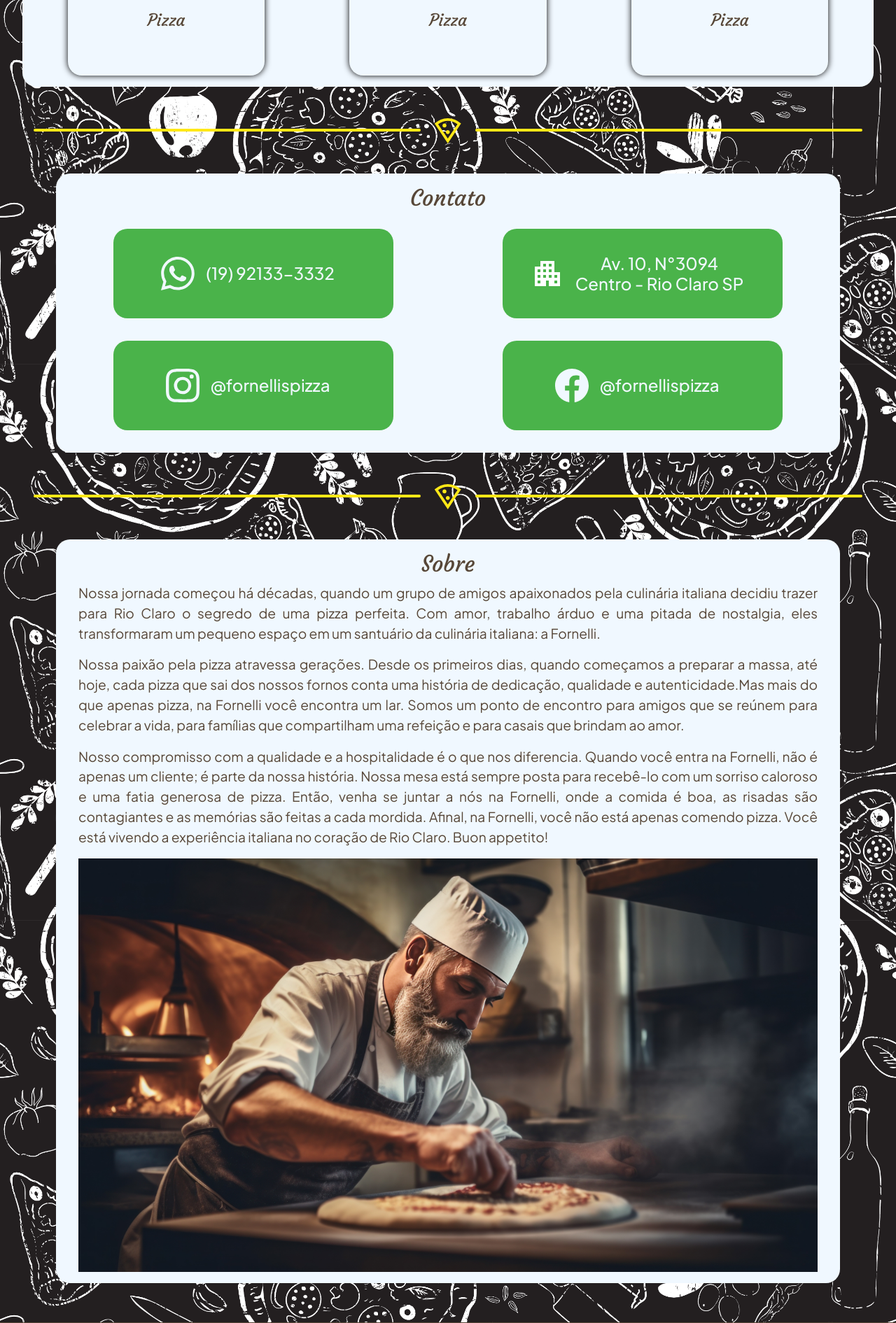
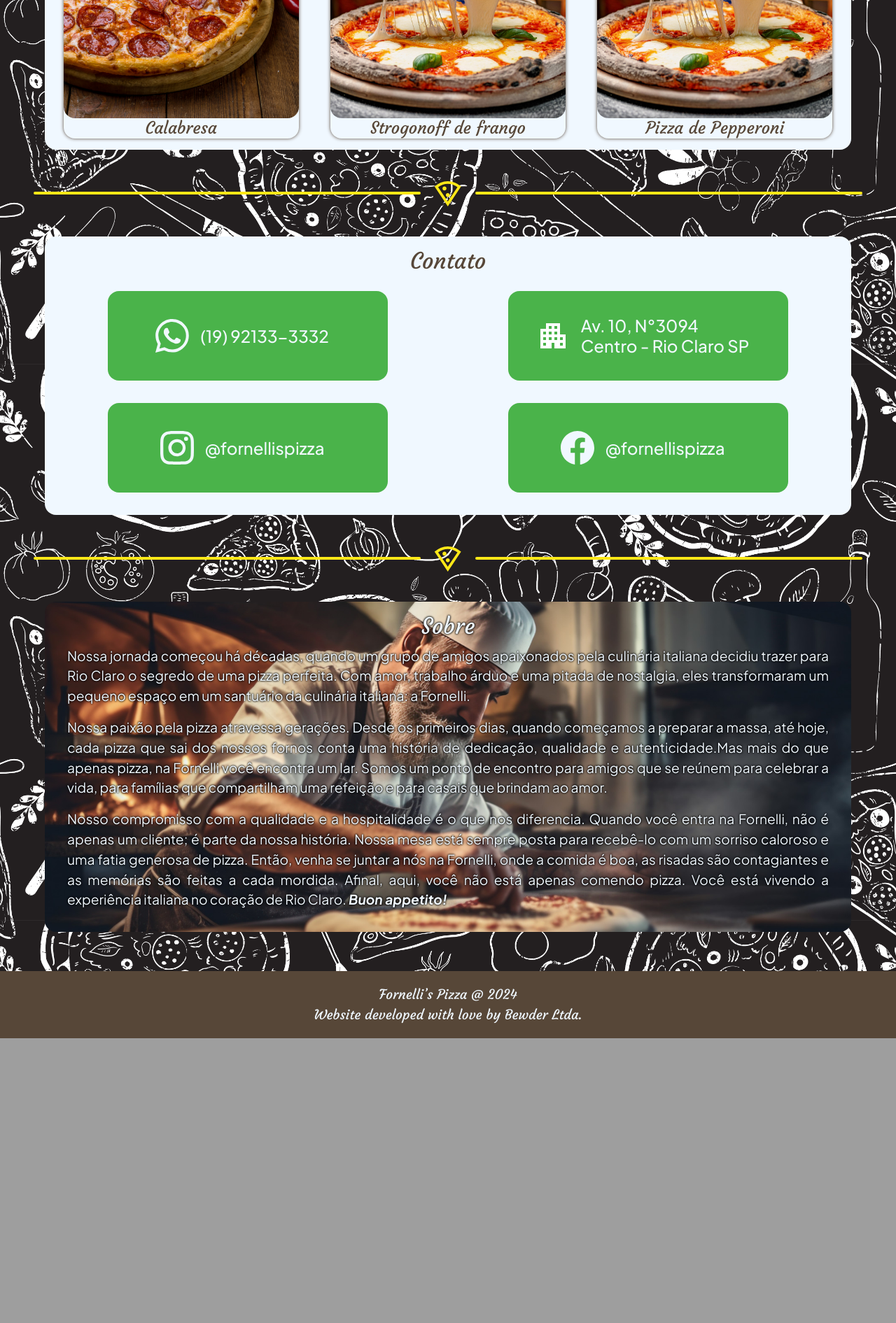
Before and after one commit to jol-tm/fornellis-pizza, a PHP site: page / in a window 1280 px wide. Shown: the part 1864-3755 px from the top of the page at 70% size. After the commit the page ends 3348 px from the top, so only its background shows below. Run offline with PHP 8.4, Linux system fonts and the light colour scheme.

Commit message:
Padronizado tamanho de imagens e ajustes

```diff
--- a/index.html
+++ b/index.html
@@ -48,11 +48,11 @@
             <div class="carousel-item active" data-bs-interval="10000">
                 <img src="imgs/img1-carrosel.jpeg" class="d-block w-100" alt="...">
             </div>
-            <div class="carousel-item" data-bs-interval="2000">
-                <img src="imgs/img-test.jpeg" class="d-block w-100" alt="...">
+            <div class="carousel-item" data-bs-interval="5000">
+                <img src="imgs/img2-carrosel.jpeg" class="d-block w-100" alt="...">
             </div>
-            <div class="carousel-item">
-                <img src="imgs/img-test.jpeg" class="d-block w-100" alt="...">
+            <div class="carousel-item" data-bs-interval="5000">
+                <img src="imgs/img3-carrosel.jpeg" class="d-block w-100" alt="...">
             </div>
         </div>
         <button class="carousel-control-prev" type="button" data-bs-target="#carouselExampleInterval" data-bs-slide="prev">
@@ -82,38 +82,40 @@
         <div id="menu-cards-box" class="row d-flex justify-content-center">
             <div class="col-xl-4 col-md-6">
                 <div class="menu-card">
-                    <img class="img-fluid" src="imgs/marguerita.jpg" alt="">
+                    <img class="img-fluid" src="imgs/cardapio/marguerita.jpg" alt="">
                     <h4>Marguerita</h4>
+                    <div class="item-descriptor"><p>Tomate, mussarela e manjericão</p></div>
                 </div>
             </div>
             <div class="col-xl-4 col-md-6">
                 <div class="menu-card">
-                    <img class="img-fluid" src="imgs/marguerita.jpg" alt="">
-                    <h4>Pizza</h4>
+                    <img class="img-fluid" src="imgs/cardapio/marguerita.jpg" alt="">
+                    <h4>Frango com Catupiry</h4>
+                    <div class="item-descriptor"><p>Frango, catupiry, milho e azeitonas</p></div>
                 </div>
             </div>
             <div class="col-xl-4 col-md-6">
                 <div class="menu-card">
-                    <img class="img-fluid" src="imgs/marguerita.jpg" alt="">
-                    <h4>Pizza</h4>
+                    <img class="img-fluid" src="imgs/cardapio/marguerita.jpg" alt="">
+                    <h4>Quatro Queijos</h4>
                 </div>
             </div>
             <div class="col-xl-4 col-md-6">
                 <div class="menu-card">
-                    <img class="img-fluid" src="imgs/marguerita.jpg" alt="">
-                    <h4>Pizza</h4>
+                    <img class="img-fluid" src="imgs/cardapio/calabresa.jpeg" alt="">
+                    <h4>Calabresa</h4>
                 </div>
             </div>
             <div class="col-xl-4 col-md-6">
                 <div class="menu-card">
-                    <img class="img-fluid" src="imgs/marguerita.jpg" alt="">
-                    <h4>Pizza</h4>
+                    <img class="img-fluid" src="imgs/cardapio/marguerita.jpg" alt="">
+                    <h4>Strogonoff de frango</h4>
                 </div>
             </div>
             <div class="col-xl-4 col-md-6">
                 <div class="menu-card">
-                    <img class="img-fluid" src="imgs/marguerita.jpg" alt="">
-                    <h4>Pizza</h4>
+                    <img class="img-fluid" src="imgs/cardapio/marguerita.jpg" alt="">
+                    <h4>Pizza de Pepperoni</h4>
                 </div>
             </div>
         </div>
@@ -159,8 +161,7 @@
         <p>Nossa jornada começou há décadas, quando um grupo de amigos apaixonados pela culinária italiana decidiu trazer para Rio Claro o segredo de uma pizza perfeita. Com amor, trabalho árduo e uma pitada de nostalgia, eles transformaram um pequeno espaço em um santuário da culinária italiana: a Fornelli.</p>
         <p>Nossa paixão pela pizza atravessa gerações. Desde os primeiros dias, quando começamos a preparar a massa, até hoje, cada pizza que sai dos nossos fornos conta uma história de dedicação, qualidade e autenticidade.Mas mais do que apenas pizza, na Fornelli você encontra um lar. Somos um ponto de encontro para amigos que se reúnem para celebrar a vida, para famílias que compartilham uma refeição e para casais que brindam ao amor.</p>
         <p>Nosso compromisso com a qualidade e a hospitalidade é o que nos diferencia. Quando você entra na Fornelli, não é apenas um cliente; é parte da nossa história. Nossa mesa está sempre posta para recebê-lo com um sorriso caloroso e uma fatia generosa de pizza.
-        Então, venha se juntar a nós na Fornelli, onde a comida é boa, as risadas são contagiantes e as memórias são feitas a cada mordida. Afinal, na Fornelli, você não está apenas comendo pizza. Você está vivendo a experiência italiana no coração de Rio Claro. Buon appetito!</p>
-        <img class="img-fluid" src="imgs/img-sobre.jpeg" alt="">
+        Então, venha se juntar a nós na Fornelli, onde a comida é boa, as risadas são contagiantes e as memórias são feitas a cada mordida. Afinal, aqui, você não está apenas comendo pizza. Você está vivendo a experiência italiana no coração de Rio Claro. <strong><em>Buon appetito!</em></strong></p>
     </div>
     <footer>Fornelli’s Pizza @ 2024<br>Website developed with love by Bewder Ltda.</footer>
     <!--BTN VOLTAR PRA CIMA-->
--- a/styles/style.css
+++ b/styles/style.css
@@ -8,6 +8,7 @@
     --c3: #f0f8ff;
     --c4: #574738;
     --c5: #ffe817;
+    --ts: 0 0 3px black, 0 0 3px black;
 }
 
 @media only screen and (min-width : 0) {
@@ -119,12 +120,11 @@ h4 {
 /* CAIXA BASE PARA VÁRIAS SEÇÕES */
 .box {
     height: fit-content;
-    width: 95%;
-    max-width: 70rem;
+    width: 90vw;
     margin: auto;
     padding: 1rem;
     text-align: center;
-    border-radius: 20px;
+    border-radius: 1rem;
     background-color: var(--c3);
 }
 /* CARDÁPIO */
@@ -164,24 +163,36 @@ h4 {
     display: flex;
     flex-direction: column;
     align-items: center;
-    min-height: 20rem;
-    min-width: 17rem;
-    height: fit-content;
-    width: 22vw;
+    width: 21rem;
     margin-inline: auto;
     margin-top: 1rem;
-    border-radius: 20px;
-    box-shadow: 0 0 10px black;
-    animation: pop .3s;
+    border-radius: 1rem;
+    box-shadow: 0 0 5px var(--c4);
+    animation: pop .8s;
 }
 .menu-card h4 {
-    margin-inline: auto;
-    margin-block: 1rem;
+    margin: auto;
+}
+.item-descriptor {
+    position: absolute;
+    display: flex;
+    align-items: center;
+    width: inherit;
+    height: 20rem;
+    font-size: 1.5rem;
+    border-radius: inherit;
+    color: var(--c3);
+    text-shadow: var(--ts);
+    backdrop-filter: blur(3px);
+    opacity: 0;
+    transition-duration: .5s;
+}
+.item-descriptor:hover {
+    opacity: 1;
+    cursor:default;
 }
 .menu-card img {
     border-radius: inherit;
-    border-bottom-left-radius: 0;
-    border-bottom-right-radius: 0;
 }
 /* CONTATO */
 .contact-item {
@@ -198,10 +209,17 @@ h4 {
 }
 .contact-item h4 {
     margin-inline: 1rem;
+    text-align: start;
 }
 /* SOBRE */
 #about {
     padding-inline: 2rem;
+    background-image: url(../imgs/img-sobre.jpeg);
+    background-size: cover;
+    background-position: center;
+    background-attachment: fixed;
+    color: var(--c3);
+    text-shadow: var(--ts);
 }
 #about p {
     font-family: var(--f2);
```
Also changed, not shown: other parts of styles/style.css (+10 -15 lines), imgs/cardapio/calabresa.jpeg (added), imgs/cardapio/marguerita.jpg (added), imgs/cardapio/pizzaDoce.jpeg (added), imgs/img-sobre.jpeg, imgs/img2-carrosel.jpeg (added), imgs/img3-carrosel.jpeg (added), imgs/img4-carrosel.jpeg (added), 4 other files.
